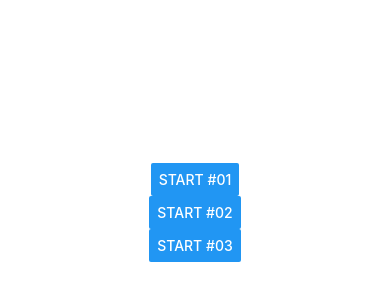
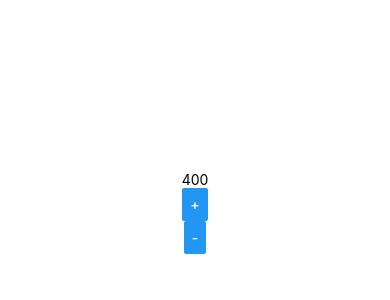
Before and after one commit to GabrielleEmanoela/rnLab, a React Native app: screen / in a window 390 px wide. Shown: the part 210-510 px from the top of the page. Built offline with nearby package versions, Linux system fonts and the light colour scheme.

Commit message:
Utilizando o componente useState fazendo contador.

```diff
--- a/src/App.js
+++ b/src/App.js
@@ -5,12 +5,14 @@ import { View, StyleSheet } from 'react-native';
 //import Primeiro from './components/First_comp';
 //import Random from './components/Random';
 //import Title from './components/Title';
-import Button from './components/Button';
+//import Button from './components/Button';
+import Counter from './components/Counter';
 
 export default () => (
   <View style={style.App}>
-    <Button />
-    {/*<Title Principal=" Cadastro " Secundario="Tela de cadastro produto" />
+    <Counter init={400} />
+    {/* <Button />
+    <Title Principal=" Cadastro " Secundario="Tela de cadastro produto" />
     <Random max={1000} min={0} />
     <Primeiro />
     <X />
--- /dev/null
+++ b/src/components/Counter.js
@@ -0,0 +1,24 @@
+import React, { useState } from 'react';
+import { Button, Text } from 'react-native';
+import Style from './Sytle';
+
+export default (props) => {
+  //let number = props.init;
+  const [number, setNumber] = useState(props.init);
+
+  const inc = () => setNumber(number + 1);
+  console.warn(number);
+  const dec = () => setNumber(number - 1);
+  console.warn(number);
+
+  return (
+    <>
+      <Text>{number}</Text>
+      <Button title="+" onPress={inc} />
+      <Button title="-" onPress={dec} />
+    </>
+  );
+};
+
+//UseState =Ganjos é uma nova forma de definir
+//e atualizar (mutar) o estado “interno ”de um componente.
```
